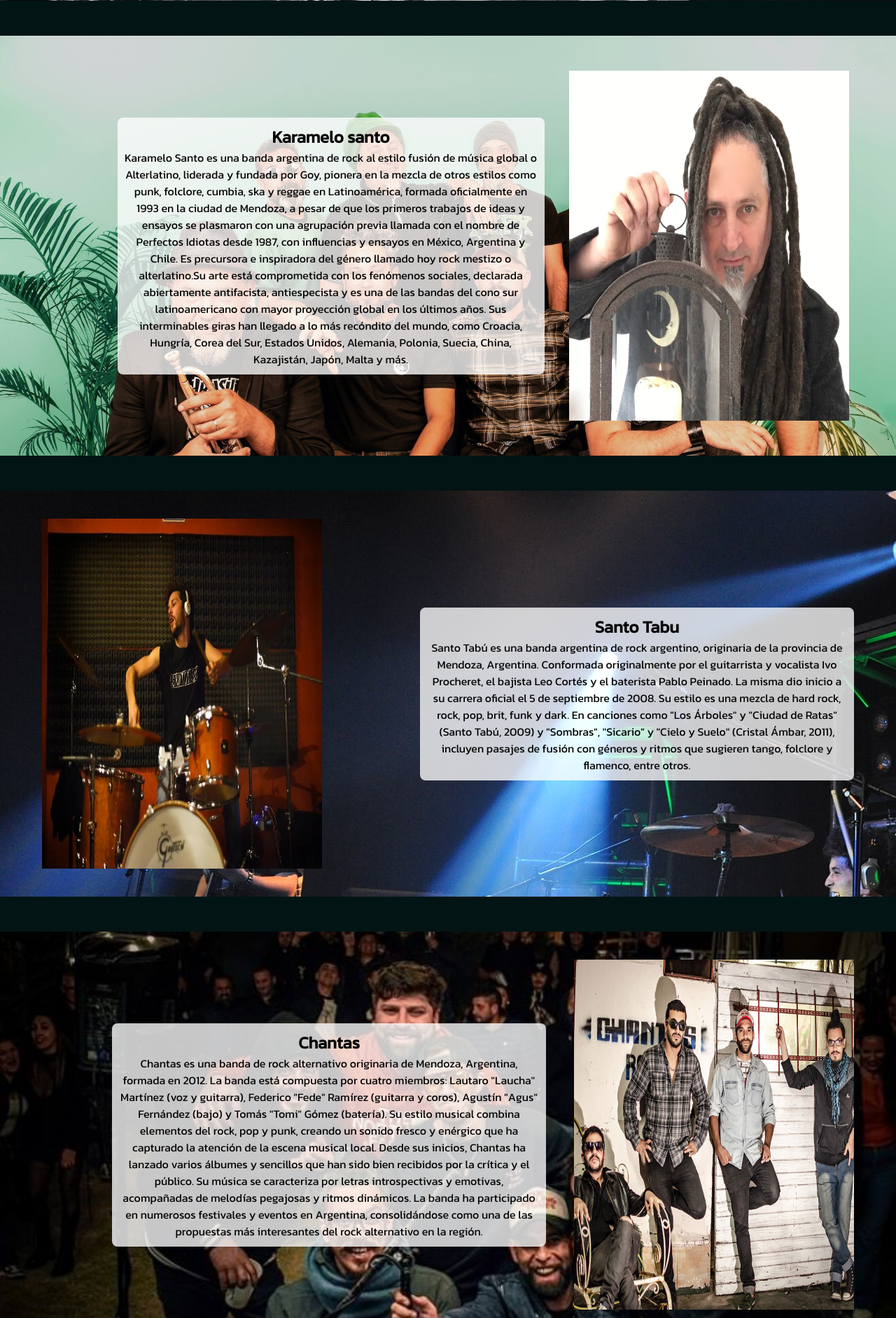
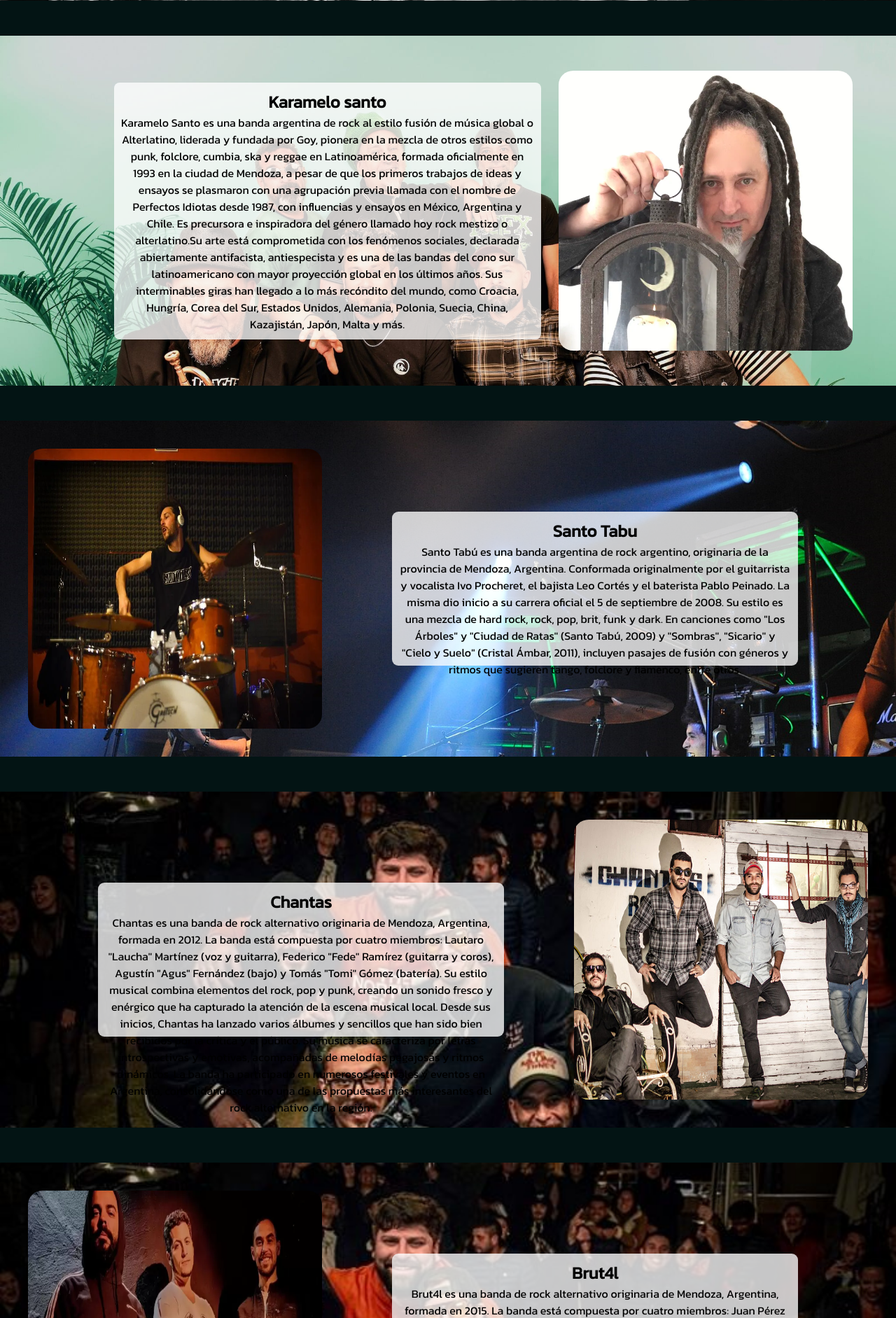
Before and after one commit to gmvelasco6/mza-beats, a PHP site: page /html/rock.html in a window 1280 px wide. Shown: the part 973-2856 px from the top of the page at 70% size. Run offline with PHP 8.4, Linux system fonts and the light colour scheme.

Commit message:
cambios completos y comentarios al css

```diff
--- a/Proyecto MzaBeats/css/styleRock.css
+++ b/Proyecto MzaBeats/css/styleRock.css
@@ -80,17 +80,6 @@ body{
     color: #6e2d13;
 }
 /*seccion rock*/
-.rock-container-uno{
-    display: flex;
-    flex-direction: column;
-    justify-content: center;
-    align-items: center;
-    background-color: black;
-    color: white;
-    padding: 40px;
-    background-image: url("/images/rock-bg.png");
-    background-size: cover;
-}
 .rock-uno{
     transition: background 0.3s, transform 0.2s;
 }
@@ -102,6 +91,18 @@ hr{
     height: 50px;
     border: 0px;
     background-color: #031414;
+}
+/*contenedores de las bandas*/
+.rock-container-uno{
+    display: flex;
+    flex-direction: column;
+    justify-content: center;
+    align-items: center;
+    background-color: black;
+    color: white;
+    padding: 40px;
+    background-image: url("/images/rock-bg.png");
+    background-size: cover;
 }
 .rock-container-dos{
     display: flex;
@@ -143,14 +144,32 @@ hr{
     background-image: url("/images/chantas.png");
     background-size: cover;
 }
+/*imagenes de las bandas*/
 .rock-img{
-    height: 500px;
-    width: 400px;
-}
-.rock-img-uno{
     height: 500px;
     width: 600px;
     margin-bottom: 24px;
+    border-radius: 5%;
+}
+.rock-img-uno{
+    height: 400px;
+    width: 420px;
+    border-radius: 5%;
+}
+.rock-img-dos{
+    height: 400px;
+    width: 420px;
+    border-radius: 5%;
+}
+.rock-img-tres{
+    height: 400px;
+    width: 420px;
+    border-radius: 5%;
+}
+.rock-img-cuatro{
+    height: 400px;
+    width: 420px;
+    border-radius: 5%;
 }
 .rock-description{
     color: black;
@@ -161,7 +180,38 @@ hr{
     border-radius: 8px;
     padding: 10px;
 }
+/*descripcion de las bandas*/
 .rock-description-uno{
+    color: black;
+    text-align: center;
+    margin: 0px 100px 0px 100px;
+    height: 200px;
+    width: 90%;
+    background-color: #ffffffc6;
+    border-radius: 9px;
+    padding: 10px;
+}
+.rock-description-dos{
+    color: black;
+    text-align: center;
+    margin: 0px 100px 0px 100px;
+    height: 200px;
+    width: 90%;
+    background-color: #ffffffc6;
+    border-radius: 9px;
+    padding: 10px;
+}
+.rock-description-tres{
+    color: black;
+    text-align: center;
+    margin: 0px 100px 0px 100px;
+    height: 200px;
+    width: 90%;
+    background-color: #ffffffc6;
+    border-radius: 9px;
+    padding: 10px;
+}
+.rock-description-cuatro{
     color: black;
     text-align: center;
     margin: 0px 100px 0px 100px;
@@ -184,6 +234,7 @@ footer p{
     text-align: center;
     padding-top: 35px;
 }
+/* barra de scroll*/
 ::-webkit-scrollbar{
     background-color: #062424;
 }
@@ -191,6 +242,7 @@ footer p{
     background-color: #0e5050;
     border-radius: 8px;
 }
+/*boton home*/
 #home-button{
     border-radius: 10px;
     padding: 10px;
--- a/Proyecto MzaBeats/html/rock.html
+++ b/Proyecto MzaBeats/html/rock.html
@@ -30,7 +30,7 @@
                 </ul>
             </div>
             <section class="rock-container-uno">
-                <img src="/images/rock.png" alt="imagen_Rock" class="rock-img-uno">
+                <img src="/images/rock.png" alt="imagen_Rock" class="rock-img">
                 <div class="rock-description-uno">
                     <h2>Seccion Rock</h2>
                     <p>
@@ -64,12 +64,12 @@
                         antiespecista y es una de las bandas del cono sur latinoamericano con mayor proyección global en los últimos años. Sus interminables giras han llegado a lo más recóndito del mundo, como Croacia, Hungría, Corea del Sur, Estados Unidos, Alemania, Polonia, Suecia, China, Kazajistán, Japón, Malta y más.
                     </p>
                 </div>
-                <img src="/images/karamleo.png" alt="imagen_Rock" class="rock-img">
+                <img src="/images/karamleo.png" alt="imagen_Rock" class="rock-img-uno">
             </section>
             <hr>
             <section class="rock-container-tres" id="rock-dos">
-                <img src="/images/baterista.png" alt="imagen_Rock" class="rock-img">
-                <div class="rock-description">
+                <img src="/images/baterista.png" alt="imagen_Rock" class="rock-img-dos">
+                <div class="rock-description-dos">
                     <h2>Santo Tabu</h2>
                     <p>
                         Santo Tabú es una banda argentina de rock argentino, originaria de la provincia de Mendoza, Argentina.
@@ -81,7 +81,7 @@
             </section>
             <hr>
             <section class="rock-container-cuatro" id="rock-tres">
-                <div class="rock-description">
+                <div class="rock-description-tres">
                     <h2>Chantas</h2>
                     <p>
                         Chantas es una banda de rock alternativo originaria de Mendoza, Argentina, formada en 2012.
@@ -95,12 +95,12 @@
                         consolidándose como una de las propuestas más interesantes del rock alternativo en la región.
                     </p>
                 </div>
-                <img src="/images/Chantas-integrantes.png" alt="imagen_Rock" class="rock-img">
+                <img src="/images/Chantas-integrantes.png" alt="imagen_Rock" class="rock-img-tres">
             </section>
             <hr>
             <section class="rock-container-cinco" id="rock-cuatro">
-                <img src="/images/brutal.png" alt="imagen_Rock" class="rock-img">
-                <div class="rock-description">
+                <img src="/images/BRUT4l.png" alt="imagen_Rock" class="rock-img-cuatro">
+                <div class="rock-description-cuatro">
                     <h2>Brut4l</h2>
                     <p>
                         Brut4l es una banda de rock alternativo originaria de Mendoza, Argentina, formada en 2015.
```
Also changed, not shown: Proyecto MzaBeats/images/BRUT4l.png (added).
